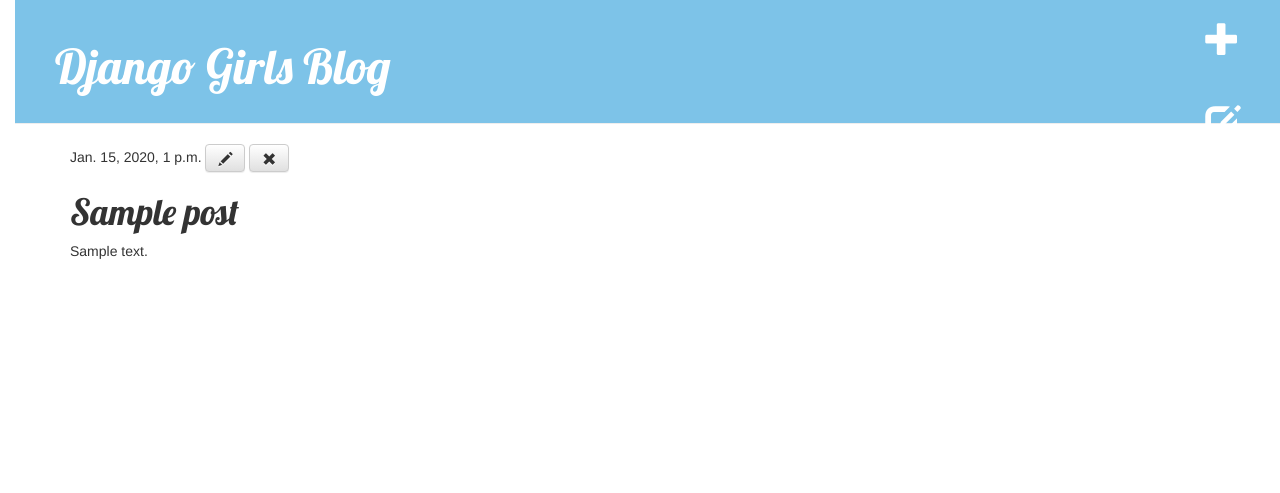
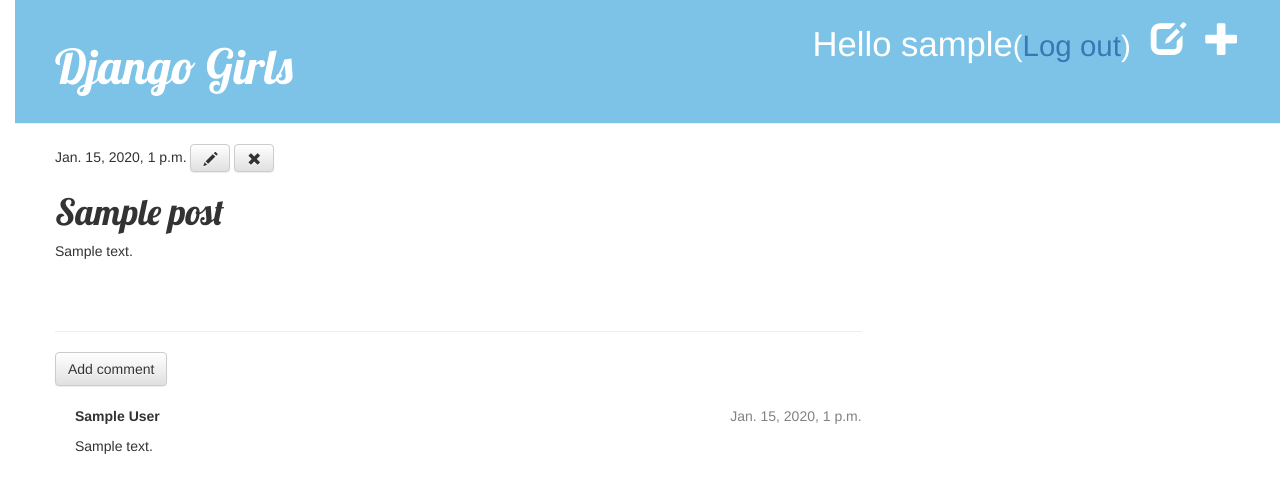
Before and after one commit to nadiaredinskikh/my-first-blog, a Django app: page /post/1/ in a window 1280 px wide. Shown: the top 493 px of the page. Run offline with Django 3.2, Linux system fonts and the light colour scheme; a user stored in the database is signed in; tables that the repository leaves empty hold one stand-in row (values such as "Sample post"); some libraries are stand-ins or nearby versions.

Commit message:
Created comment blog model

```diff
--- a/blog/admin.py
+++ b/blog/admin.py
@@ -1,4 +1,5 @@
 from django.contrib import admin
-from .models import Post
+from .models import Post, Comment
 
 admin.site.register(Post)
+admin.site.register(Comment)
--- a/blog/models.py
+++ b/blog/models.py
@@ -14,6 +14,22 @@
     def publish(self):
         self.published_date = timezone.now()
         self.save()
+    def approved_comments(self):
+        return self.comments.filter(approved_comment=True)
 
     def __str__(self):
         return self.title
+
+class Comment(models.Model):
+    post = models.ForeignKey('blog.Post', related_name='comments')
+    author = models.CharField(max_length=200)
+    text = models.TextField()
+    created_date = models.DateTimeField(default=timezone.now)
+    approved_comment = models.BooleanField(default=False)
+
+    def approve(self):
+        self.approved_comment = True
+        self.save()
+
+    def __str__(self):
+        return self.text
--- a/blog/static/css/blog.css
+++ b/blog/static/css/blog.css
@@ -52,3 +52,6 @@
     .post h1 a, .post h1 a:visited {
         color: #000000;
     }
+    .comment {
+    margin: 20px 0px 20px 20px;
+}
--- a/blog/templates/blog/base.html
+++ b/blog/templates/blog/base.html
@@ -11,12 +11,14 @@
     <div class="page-header">
     {% if user.is_authenticated %}
     <a href="{% url 'post_new' %}" class="top-menu"><span class="glyphicon glyphicon-plus"></span></a>
+    <a href="{% url 'post_draft_list' %}" class="top-menu"><span class="glyphicon glyphicon-edit"></span></a>
+    <p class="top-menu">Hello {{ user.username }}<small>(<a href="{% url 'django.contrib.auth.views.logout' %}">Log out</a>)</small></p>
+    {% else %}
+    <a href="{% url 'django.contrib.auth.views.login' %}" class="top-menu"><span class="glyphicon glyphicon-lock"></span></a>
     {% endif %}
-            <h1><a href="/">Django Girls Blog</a></h1>
-            <a href="{% url 'post_draft_list' %}" class="top-menu"><span class="glyphicon glyphicon-edit"></span></a>
-
+    <h1><a href="{% url 'blog.views.post_list' %}">Django Girls</a></h1>
 </div>
-        <div class="content container">
+    <div class="content">
         <div class="row">
             <div class="col-md-8">
             {% block content %}
--- a/blog/templates/blog/post_detail.html
+++ b/blog/templates/blog/post_detail.html
@@ -7,9 +7,30 @@
             {% else %}
             <a class="btn btn-default" href="{% url 'blog.views.post_publish' pk=post.pk %}">Publish</a>
             {% endif %}
-            <a class="btn btn-default" href="{% url 'post_edit' pk=post.pk %}"><span class="glyphicon glyphicon-pencil"></span></a>
+            {% if post.author %}
+                <a class="btn btn-default" href="{% url 'post_edit' pk=post.pk %}"><span class="glyphicon glyphicon-pencil"></span></a>
+            {% endif %}
             <a class="btn btn-default" href="{% url 'post_remove' pk=post.pk %}"><span class="glyphicon glyphicon-remove"></span></a>
             <h1>{{ post.title }}</h1>
             <p>{{ post.text|linebreaks }}</p>
         </div>
+        <hr>
+            <a class="btn btn-default" href="{% url 'add_comment_to_post' pk=post.pk %}">Add comment</a>
+            {% for comment in post.comments.all %}
+    {% if user.is_authenticated or comment.approved_comment %}
+    <div class="comment">
+        <div class="date">
+            {{ comment.created_date }}
+            {% if not comment.approved_comment %}
+                <a class="btn btn-default" href="{% url 'comment_remove' pk=comment.pk %}"><span class="glyphicon glyphicon-remove"></span></a>
+                <a class="btn btn-default" href="{% url 'comment_approve' pk=comment.pk %}"><span class="glyphicon glyphicon-ok"></span></a>
+            {% endif %}
+        </div>
+        <strong>{{ comment.author }}</strong>
+        <p>{{ comment.text|linebreaks }}</p>
+    </div>
+    {% endif %}
+{% empty %}
+    <p>No comments here yet :(</p>
+{% endfor %}
     {% endblock %}
--- a/blog/templates/blog/post_list.html
+++ b/blog/templates/blog/post_list.html
@@ -8,6 +8,7 @@
                 </div>
                 <h1><a href="{% url 'post_detail' pk=post.pk %}">{{ post.title }}</a></h1>
                 <p>{{ post.text|linebreaks }}</p>
+                <a href="{% url 'blog.views.post_detail' pk=post.pk %}">Comments: {{ post.approved_comments.count }}</a>
             </div>
         {% endfor %}
     {% endblock content %}
--- a/blog/urls.py
+++ b/blog/urls.py
@@ -8,4 +8,8 @@
     url(r'^drafts/$', views.post_draft_list, name='post_draft_list'),
     url(r'^post/(?P<pk>[0-9]+)/publish/$', views.post_publish, name='post_publish'),
     url(r'^post/(?P<pk>[0-9]+)/remove/$', views.post_remove, name='post_remove'),
+    url(r'^post/(?P<pk>[0-9]+)/comment/$', views.add_comment_to_post, name='add_comment_to_post'),
+    url(r'^comment/(?P<pk>[0-9]+)/approve/$', views.comment_approve, name='comment_approve'),
+url(r'^comment/(?P<pk>[0-9]+)/remove/$', views.comment_remove, name='comment_remove'),
+
 ]
--- a/blog/views.py
+++ b/blog/views.py
@@ -3,7 +3,8 @@
 from .models import Post
 from .forms import PostForm
 from django.shortcuts import redirect
-
+from django.contrib.auth.decorators import login_required
+from .forms import PostForm, CommentForm
 
 def post_list(request):
     posts = Post.objects.filter(published_date__lte=timezone.now()).order_by('published_date')
@@ -12,6 +13,7 @@
     post = get_object_or_404(Post, pk=pk)
     return render(request, 'blog/post_detail.html', {'post': post})
 
+@login_required
 def post_new(request):
 	if request.method == "POST":
 		form = PostForm(request.POST)
@@ -23,6 +25,7 @@
 	else:
 		form = PostForm()
 	return render(request, 'blog/post_edit.html', {'form': form})
+@login_required
 def post_edit(request, pk):
 	post = get_object_or_404(Post, pk=pk)
 	if request.method == "POST":
@@ -36,14 +39,41 @@
 	else:
 		form = PostForm(instance=post)
 	return render(request, 'blog/post_edit.html', {'form': form})
+@login_required
 def post_draft_list(request):
     posts = Post.objects.filter(published_date__isnull=True).order_by('created_date')
     return render(request, 'blog/post_draft_list.html', {'posts': posts})
+@login_required
 def post_publish(request, pk):
     post = get_object_or_404(Post, pk=pk)
     post.publish()
     return redirect('blog.views.post_detail', pk=pk)
+@login_required
 def post_remove(request, pk):
     post = get_object_or_404(Post, pk=pk)
     post.delete()
     return redirect('blog.views.post_list')
+def add_comment_to_post(request, pk):
+    post = get_object_or_404(Post, pk=pk)
+    if request.method == "POST":
+        form = CommentForm(request.POST)
+        if form.is_valid():
+            comment = form.save(commit=False)
+            comment.post = post
+            comment.save()
+            return redirect('blog.views.post_detail', pk=post.pk)
+    else:
+        form = CommentForm()
+    return render(request, 'blog/add_comment_to_post.html', {'form': form})
+@login_required
+def comment_approve(request, pk):
+    comment = get_object_or_404(Comment, pk=pk)
+    comment.approve()
+    return redirect('blog.views.post_detail', pk=comment.post.pk)
+
+@login_required
+def comment_remove(request, pk):
+    comment = get_object_or_404(Comment, pk=pk)
+    post_pk = comment.post.pk
+    comment.delete()
+    return redirect('blog.views.post_detail', pk=post_pk)
--- a/mysite/settings.py
+++ b/mysite/settings.py
@@ -12,6 +12,8 @@
 
 # Build paths inside the project like this: os.path.join(BASE_DIR, ...)
 import os
+
+LOGIN_REDIRECT_URL = '/'
 
 BASE_DIR = os.path.dirname(os.path.dirname(os.path.abspath(__file__)))
 
--- a/mysite/urls.py
+++ b/mysite/urls.py
@@ -1,11 +1,12 @@
-from django.conf.urls import include, url
+from django.conf.urls import patterns, include, url
+
 from django.contrib import admin
+admin.autodiscover()
 
-urlpatterns = [
-    # Examples:
-    # url(r'^$', 'mysite.views.home', name='home'),
-    # url(r'^blog/', include('blog.urls')),
+urlpatterns = patterns('',
+    url(r'^admin/', include(admin.site.urls)),
+    url(r'^accounts/login/$', 'django.contrib.auth.views.login'),
+    url(r'^accounts/logout/$', 'django.contrib.auth.views.logout', {'next_page': '/'}),
+    url(r'', include('blog.urls')),
 
-    url(r'^admin/', include(admin.site.urls)),
-    url(r'',include('blog.urls')),
-]
+)
```
Also changed, not shown: blog/forms.py (+6 -1 lines), blog/templates/blog/add_comment_to_post.html (added, +9 -0 lines), blog/templates/registration/login.html (added, +26 -0 lines), blog/migrations/0002_comment.py (added). Lines whose indentation alone changed are shown as unchanged.
